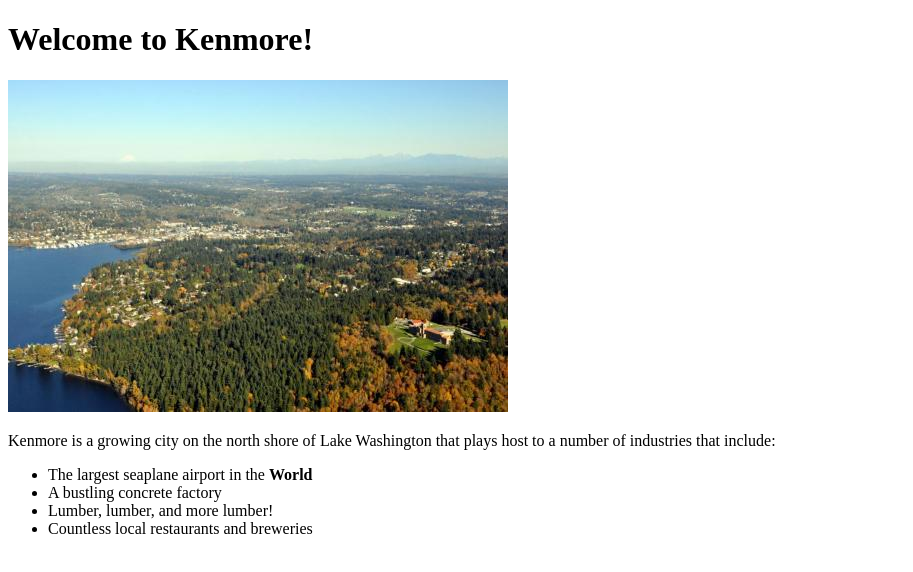
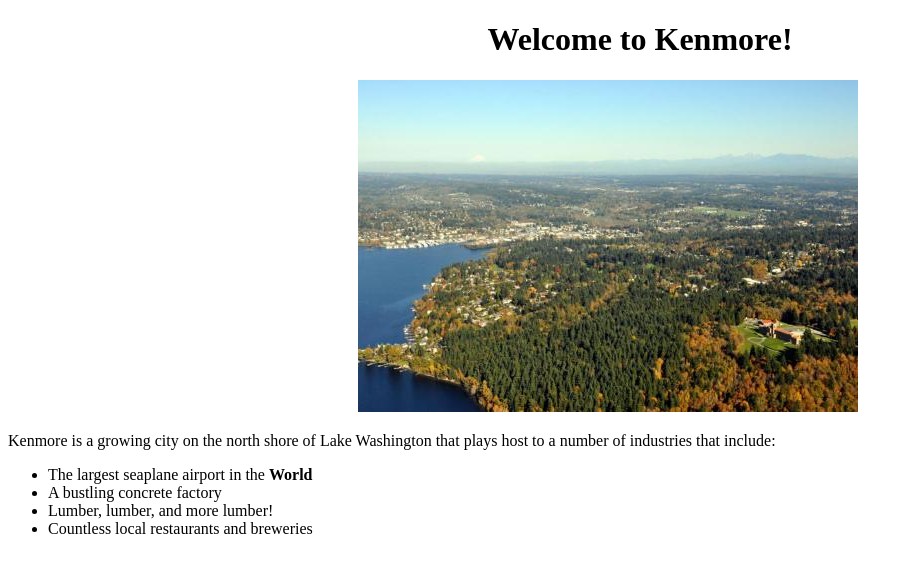
Before and after one commit to dsarbora/Kenmore, a plain HTML site: page index.html in a window 1280 px wide. Shown: the whole page, without its empty margins (0-913 px from the left). Drawn offline with Linux system fonts and the light colour scheme.

Commit message:
changed name of Kenmore-main.html to index.html

```diff
--- /dev/null
+++ b/css/styles.css
@@ -0,0 +1,6 @@
+h1 {
+  text-align: center;
+}
+img {
+  margin-left: 350px;
+}
--- a/Kenmore-main.html
+++ b/index.html
@@ -1,6 +1,6 @@
 <!DOCTYPE html>
   <html>
-    <head>
+    <head> <link href="css/styles.css" rel="stylesheet" type="text/css">
       <title>City of Kenmore</title>
     </head>
     <body>
```
